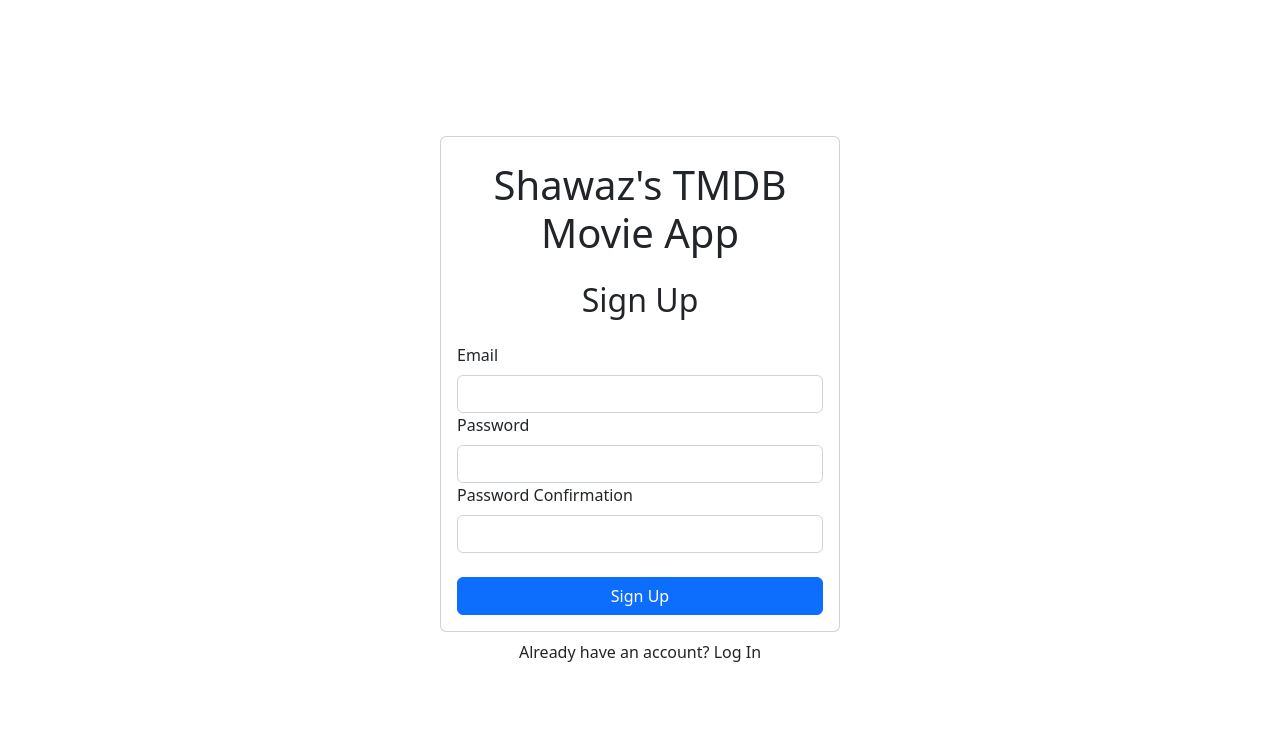
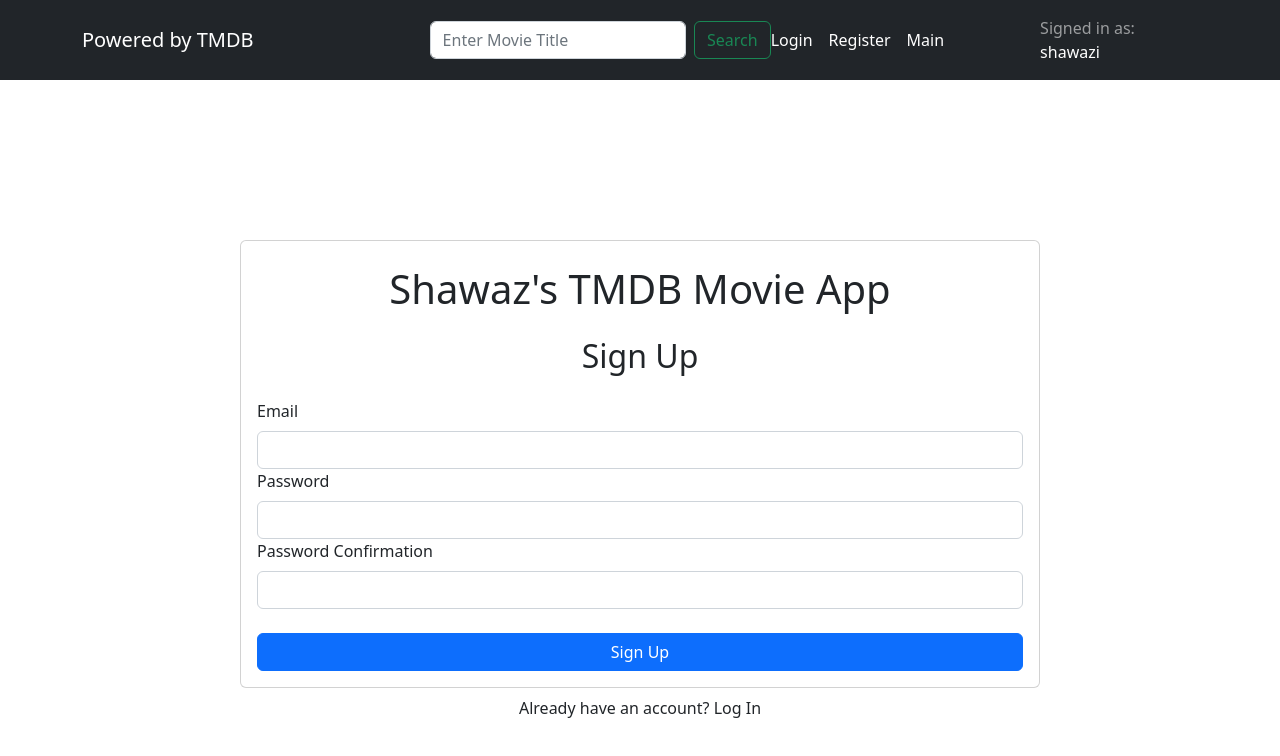
Before and after one commit to shawazi/react-10-movies, a React (Create React App) app: page /react-10-movies/register in a window 1280 px wide. Shown: the top 756 px of the page. Built offline with nearby package versions, Linux system fonts and the light colour scheme; no server answers.

Commit message:
accessed response, need to display data, add filter options, organize page, add event handlers, fix styling, add routes, and more

```diff
--- a/package.json
+++ b/package.json
@@ -7,6 +7,7 @@
     "@testing-library/jest-dom": "^5.16.5",
     "@testing-library/react": "^13.4.0",
     "@testing-library/user-event": "^13.5.0",
+    "axios": "^1.3.4",
     "bootstrap": "^5.2.3",
     "firebase": "^9.17.2",
     "react": "^18.2.0",
--- a/src/App.js
+++ b/src/App.js
@@ -2,19 +2,15 @@
 import Login from './pages/Login';
 import Main from './pages/Main';
 import MovieDetail from './pages/MovieDetail';
-import {Container} from "react-bootstrap"
 import React from 'react';
 import { AuthProvider } from './context/AuthContext';
 import { BrowserRouter as Router, Route, Routes } from "react-router-dom";
-
+import "./app.css"
+import { MovieProvider } from './context/MovieContext';
 
 function App() {
   return (
-
-    <Container className="d-flex align-items-center justify-content-center"
-    style={{minHeight: "100vh"}}
-    >
-    <div className="w-100" style={{maxWidth: "400px" }}>
+    <MovieProvider>
       <Router basename="/react-10-movies">
         <AuthProvider>
           <Routes>
@@ -25,8 +21,7 @@
           </Routes>
         </AuthProvider>
       </Router>
-    </div>
-    </Container>
+    </MovieProvider>
   );
 }
 
--- /dev/null
+++ b/src/app.css
@@ -0,0 +1,46 @@
+* {
+    padding: 0;
+    margin: 0;
+    box-sizing: border-box;
+}
+
+#root {
+    max-width: "100%";
+}
+
+.container {
+    max-width: '100%'
+}
+
+.form-inline {
+    display: flex;
+    flex-direction: row;
+    gap: .5rem;
+    padding-left: 10rem;
+}
+
+a:link {
+    text-decoration: none;
+    color: white;
+}
+
+a:visited {
+    text-decoration: none;
+    color: white;
+  }
+
+a:hover {
+    text-decoration: none;
+    color: yellow;
+    /* no idea why the hover and active colors are not changing as expected */
+}
+
+a:active {
+    text-decoration: underline;
+    color: aqua;
+}
+
+ul {
+    gap: 1rem;
+    padding-right: 6rem;
+}
--- a/src/components/MovieCard.js
+++ b/src/components/MovieCard.js
@@ -0,0 +1,10 @@
+import React from 'react'
+
+
+const MovieCard = () => {
+  return (
+    <div>MovieCard</div>
+  )
+}
+
+export default MovieCard
--- a/src/components/Navbar.js
+++ b/src/components/Navbar.js
@@ -0,0 +1,29 @@
+import Container from 'react-bootstrap/Container';
+import Navbar from 'react-bootstrap/Navbar';
+
+function TextLinkExample() {
+  return (
+    <Navbar variant="dark" bg="dark">
+      <Container>
+        <Navbar.Brand href="#home">Powered by TMDB</Navbar.Brand>
+        <form class="form-inline">
+        <input class="form-control mr-sm-2" type="search" placeholder="Enter Movie Title" aria-label="Search" />
+        <button class="btn btn-outline-success my-2 my-sm-0" type="submit">Search</button>
+        </form>
+        <Navbar.Toggle />
+        <Navbar.Collapse className="justify-content-end">
+            <ul className="navbar-nav mr-auto mt-2 mt-lg-0">
+                <li><a href="#login">Login</a></li>
+                <li><a href="#register">Register</a></li>
+                <li><a href="#main">Main</a></li>
+            </ul>
+            <Navbar.Text>
+                Signed in as: <a href="#login">shawazi</a>
+            </Navbar.Text>
+        </Navbar.Collapse>
+      </Container>
+    </Navbar>
+  );
+}
+
+export default TextLinkExample;
--- /dev/null
+++ b/src/context/MovieContext.js
@@ -0,0 +1,27 @@
+import { createContext, useEffect, useState } from 'react';
+import axios from 'axios';
+
+const MovieContext = createContext();
+
+export const MovieProvider = ({ children }) => {
+    let [movies, setMovies] = useState([]);
+
+    const TMDB_API_KEY = process.env.REACT_APP_TMDB_API_KEY
+
+    const getData = async () => {
+        let url = `https://api.themoviedb.org/3/discover/movie?api_key=${TMDB_API_KEY}`;
+
+        movies = await axios.get(url);
+        console.log(movies);
+    }
+
+    useEffect(() => {
+        getData("any");
+    }, []);
+
+    return (
+        <MovieContext.Provider value={{ getData }}>
+            {children}
+        </MovieContext.Provider>
+    );
+};
--- a/src/index.js
+++ b/src/index.js
@@ -2,6 +2,7 @@
 import ReactDOM from 'react-dom/client';
 import App from './App';
 import 'bootstrap/dist/css/bootstrap.min.css'
+import "./app.css";
 
 const root = ReactDOM.createRoot(document.getElementById('root'));
 root.render(
--- a/src/pages/Main.js
+++ b/src/pages/Main.js
@@ -1,13 +1,19 @@
 import React from 'react'
+import { Container } from "react-bootstrap"
+import MovieCard from '../components/MovieCard'
+import Navbar from "../components/Navbar"
 
 const Main = () => {
   return (
-    <div className="d-flex-column align-items-center justify-content-center">
-      <h1>Shawaz's Movie App</h1>
-      <section className="border border-dark">
-        <p>hi</p>
-      </section>
-    </div>
+    <>
+      <Navbar />
+      <Container fluid className="mw-100 d-flex flex-column align-items-center justify-content-center mt-4">
+        <h1 className="mb-5">Shawaz's Movie App</h1>
+        <Container className="w-100 border border-dark">
+          <MovieCard />
+        </Container>
+      </Container>
+    </>
   )
 }
 
--- a/src/pages/Register.js
+++ b/src/pages/Register.js
@@ -1,6 +1,7 @@
 import React, { useRef, useState } from 'react'
-import { Form, Button, Card, Alert } from 'react-bootstrap'
+import { Form, Button, Card, Alert, Container } from 'react-bootstrap'
 import { useAuth } from '../context/AuthContext'
+import Navbar from '../components/Navbar'
 
 const Register = () => {
   const emailRef = useRef()
@@ -28,7 +29,9 @@
 
   return (
     <>
-      <Card>
+      <Navbar />
+      <Container className="d-flex flex-column align-items-center justify-content-center" style={{minHeight: "100vh"}}>
+        <Card className="w-100" style={{maxWidth: "800px" }}>
           <h1 className="text-center mt-4">Shawaz's TMDB Movie App</h1>
           <Card.Body>
             <h2 className="text-center mb-4">Sign Up</h2>
@@ -53,6 +56,7 @@
         <div className="w-100 text-center mt-2">
           Already have an account? Log In
         </div>
+      </Container>
     </>
   )
 }
```
Also changed, not shown: 1 other file (tests, documents, lock files or other folders). Lines whose indentation alone changed are shown as unchanged.
